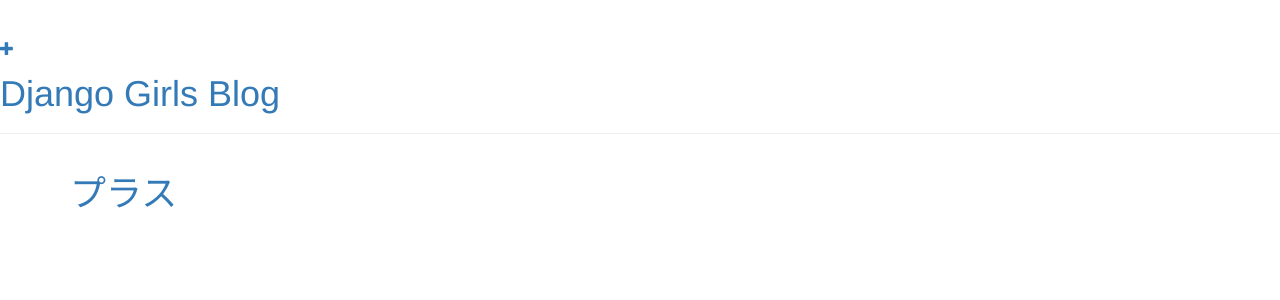
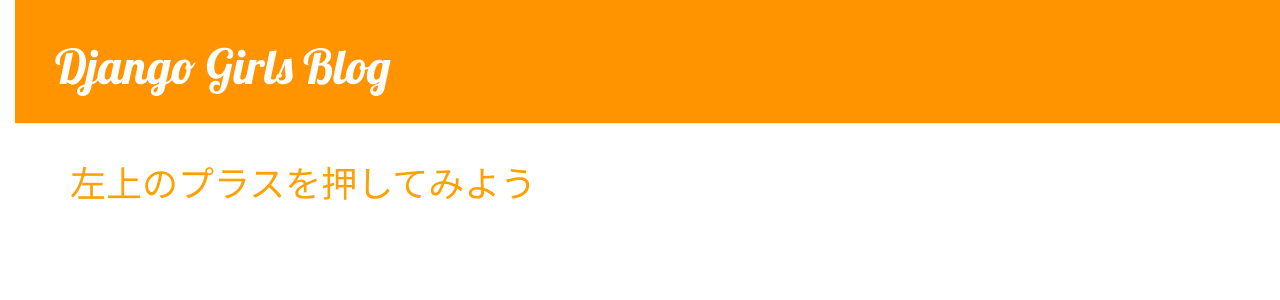
Before and after one commit to KiriyamaTsuyoshi/my-firstblog, a Django app: page / in a window 1280 px wide. Shown: the top 300 px of the page. Run offline with Django 3.2, Linux system fonts and the light colour scheme; data that the repository does not hold is empty; some libraries are stand-ins or nearby versions.

Commit message:
3月6日

```diff
--- a/blog/static/blog.css
+++ b/blog/static/css/blog.css
@@ -2,9 +2,6 @@ h1 a {
     color: #FCA205;
     font-family: 'Lobster';
 }
-
-
-<a href="https://en.wikipedia.org/wiki/Django" class="external_link" id="link_to_wiki_page">
 
 body {
     padding-left: 15px;
--- a/blog/templates/blog/base.html
+++ b/blog/templates/blog/base.html
@@ -9,7 +9,9 @@
     </head>
     <body>
         <div class="page-header">
+            {% if user.is_authenticated %}
             <a href="{% url 'post_new' %}" class="top-menu"><span class="glyphicon glyphicon-plus"></span></a>
+            {% endif %}
             <h1><a href="/">Django Girls Blog</a></h1>
         </div>
         <div class="content container">
--- a/blog/templates/blog/post_list.html
+++ b/blog/templates/blog/post_list.html
@@ -5,25 +5,30 @@
 {% load static %}
 <html>
     <head>
-        <title>Django Girls blog</title>
+        <title>（タイトルが表示される場所）</title>
         <link rel="stylesheet" href="//maxcdn.bootstrapcdn.com/bootstrap/3.2.0/css/bootstrap.min.css">
         <link rel="stylesheet" href="//maxcdn.bootstrapcdn.com/bootstrap/3.2.0/css/bootstrap-theme.min.css">
         <link rel="stylesheet" href="{% static 'css/blog.css' %}">
     </head>
     <body>
         <div>
-            <h1><a href="/">プラス</a></h1>
+            <h1><a href="/">左上のプラスを押してみよう</a></h1>
         </div>
 
 
+        <div class="content container">
+                <div class="row">
+                    <div class="col-md-8">
                         {% for post in posts %}
                             <div class="post">
                                 <div class="date">
-                {{ post.published_date }}
+                                    <p>published: {{ post.published_date }}</p>
                                 </div>
-            <h1><a href="{% url 'post_detail' pk=post.pk %}">{{ post.title }}</a></h1>
+                                <h1><a href="">{{ post.title }}</a></h1>
                                 <p>{{ post.text|linebreaksbr }}</p>
                             </div>
                         {% endfor %}
+            </body>
+            </html>
 
 {% endblock %}
--- a/mysite/urls.py
+++ b/mysite/urls.py
@@ -16,6 +16,7 @@ Including another URLconf
 from django.urls import path, include
 from django.contrib import admin
 
+
 urlpatterns = [
     path('admin/', admin.site.urls),
     path('', include('blog.urls')),
```
Lines whose indentation alone changed are shown as unchanged.
